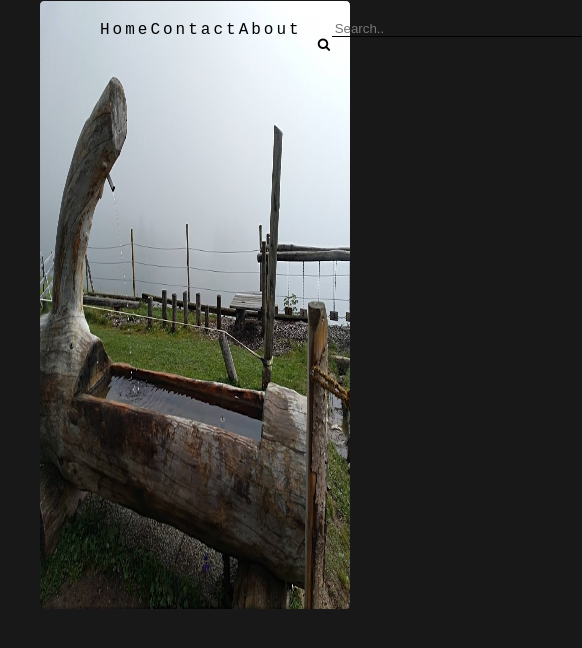
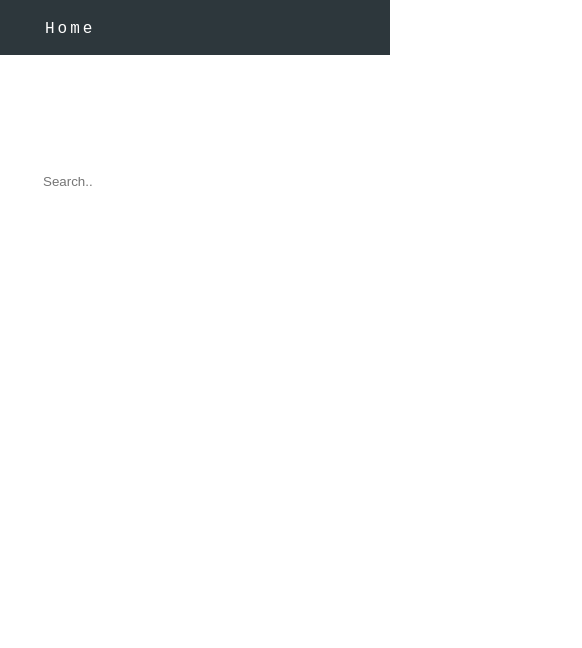
Before and after one commit to cryptolog-mathematician/my_web, a plain HTML site: page home.html in a window 390 px wide. Shown: the whole page, 582 px wide, since content can reach past the window. Drawn offline with Linux system fonts and the light colour scheme.

Commit message:
degisiklik-2

```diff
--- a/Css/home.css
+++ b/Css/home.css
@@ -1,35 +1,121 @@
 *{
     box-sizing: border-box;
 }
+body{
+    margin: 0;
+    padding: 0;
+}
 .hom-navim{
+    background: #2d373c;
     display: flex;
-    flex-direction: row wrap;
+    flex-flow: row;
+    flex-wrap: wrap;
     justify-content: space-between;
+    padding-top: 10px;
+    height: 55px;
+    align-content: center;
 }
-.hom-navim div:first-child{
-    flex-grow:5;
+.hom-nav-last{
+    padding-top: 10px;
 }
-.hom-navim div:last-child{
-    margin-left: 20px;
-    flex-grow:1;
+.hom-navim ul{
+    margin: auto;
+    font-size: 20px;
+    letter-spacing: 3px ;
+    display: flex;
 }
-.hom-navim a{
-    color: black;
+.hom-navim li{
+    list-style-type: none;
 }
 .searchtxt{
     width: 250px;
     margin-right: 0;
     background: none;
     border: none;
-    border-bottom: 1px solid black;
+    border-bottom: 1px solid white;
     margin-left: 10px;
     outline:none;
     padding: 0 3px;
+    color: white;
 }
 .searchbtn{
-    margin-left: -10px;
+    margin-right: 25px;
     background: none;
     border: none;
     outline:none;
     cursor: pointer;
+    color: white;
 }
+
+.hom-navim a{
+    font-family: 'Courier New', Courier, monospace;
+    display: inline-block;
+    color: white;
+    text-align: center;
+    padding: 5px 15px;
+    text-decoration: none;
+  }
+
+  li a:hover, .dropdown:hover .dropbtn {
+    background: white;
+    color: #2d373c;
+    font-weight: 600;
+    text-decoration: underline;
+    transition: 0.1s;
+  }
+
+  .dropdown-content {
+    margin-top: 1px;
+    display: none;
+    position: absolute;
+    background-color: #f9f9f9;
+    font-size: 16px;
+    min-width: 200px;
+    z-index: 1;
+  }
+
+  .dropdown-content a {
+    color: #2d373c;
+    text-decoration: none;
+    display: block;
+    text-align: left;
+  }
+
+  .dropdown-content a:hover {
+      background-color: #2d373c;
+      opacity: 0.9;
+      color: white;
+    }
+
+  .dropdown:hover .dropdown-content {
+    display: block;
+  }
+
+@media screen and (max-width:768px){
+    .hom-navim ul{
+        display: block;
+        font-size: 16px;
+    }
+    .hom-navim li{
+        padding: 5px;
+    }
+    .hom-navim{
+        justify-content: flex-start;
+        padding-top: 10px;
+        display: block;
+    }
+    .hom-nav-first{
+        margin-left: -15px;
+    }
+    .hom-nav-last{
+        margin-left: 30px;
+    }
+    .searchtxt{
+        width: 180px;
+    }
+}
+@media screen and (min-width:768px) and (max-width:861px){
+    .hom-navim ul{
+        font-size: 15px;
+    }
+}
--- a/Css/index.css
+++ b/Css/index.css
@@ -7,7 +7,7 @@ body{
 }
 .container{
     width: 80%;
-    height: 610px;
+    height: 608px;
     background:url(../photos/my1.jpg);
     background-size: 100% 100%;
     background-repeat: no-repeat;
--- a/home.html
+++ b/home.html
@@ -6,7 +6,6 @@
     <meta http-equiv="X-UA-Compatible" content="IE=edge">
     <title>HOME</title>
     <meta name="viewport" content="width=device-width, initial-scale=1">
-    <link rel="stylesheet" type="text/css" media="screen" href="Css/index.css" />
     <link rel="stylesheet" type="text/css" media="screen" href="Css/home.css" />
     <link rel="stylesheet" href="https://cdnjs.cloudflare.com/ajax/libs/font-awesome/4.7.0/css/font-awesome.min.css">
 
@@ -14,22 +13,31 @@
 </head>
 
 <body>
-    <div class="container">
     <nav class="hom-navim">
-            <div>
+        <div class="hom-nav-first">
             <ul>
                 <li><a href="home.html">Home</a></li>
                 <li><a href="firsttry.html">Contact</a></li>
                 <li><a href="firsttryhakkimda.html">About</a></li>
+                <li class="dropdown">
+                    <a href="#" class="dropbtn">Dropdown</a>
+                    <div class="dropdown-content">
+                        <a href="#">Cryptology</a>
+                        <a href="#">Programing</a>
+                        <a href="#">Mathematics</a>
+                    </div>
+                </li>
             </ul>
         </div>
-            <div>
+        <div class="hom-nav-last">
             <form action="">
                 <input class="searchtxt" type="text" placeholder="Search.." name="search">
                 <button class="searchbtn" type="submit"><i class="fa fa-search"></i></button>
             </form>
         </div>
     </nav>
+    <div class="myslides">
+
     </div>
 </body>
 
```
Lines whose indentation alone changed are shown as unchanged.
